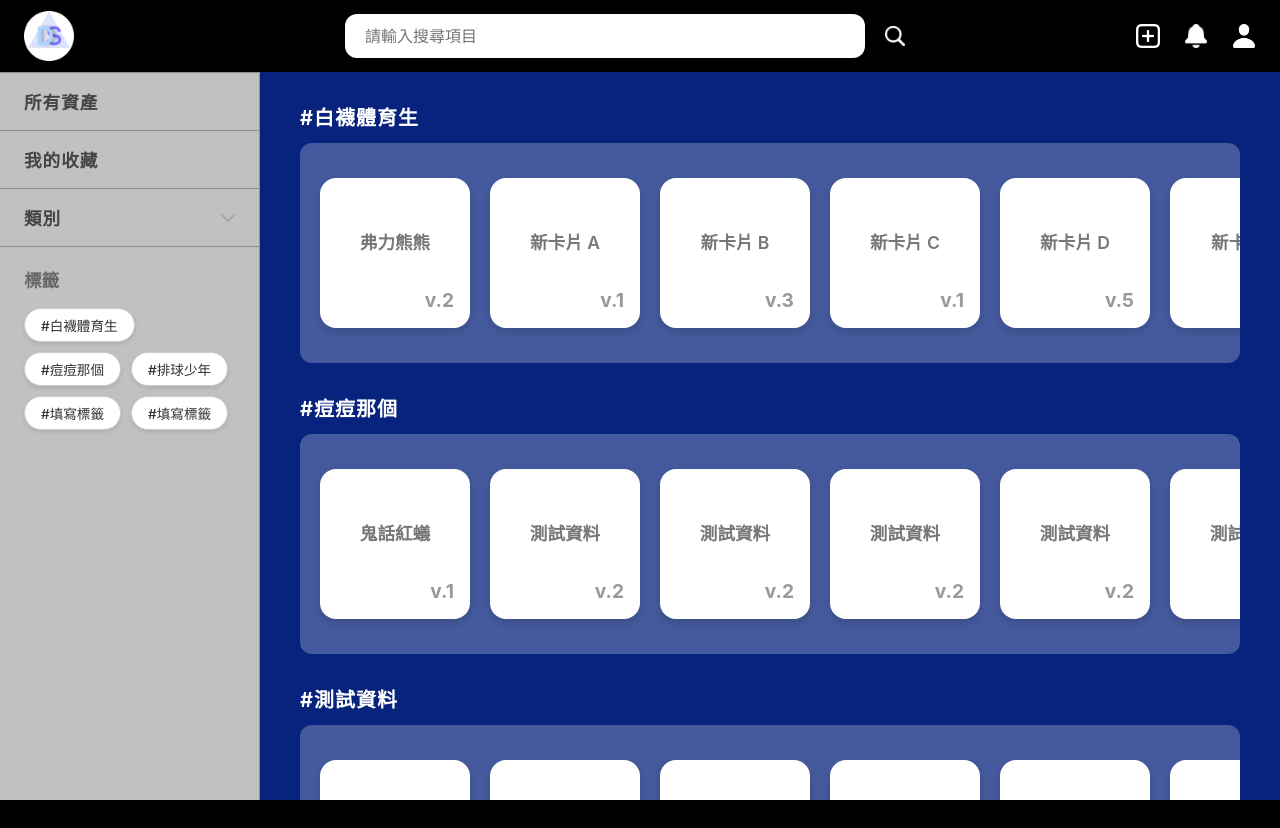
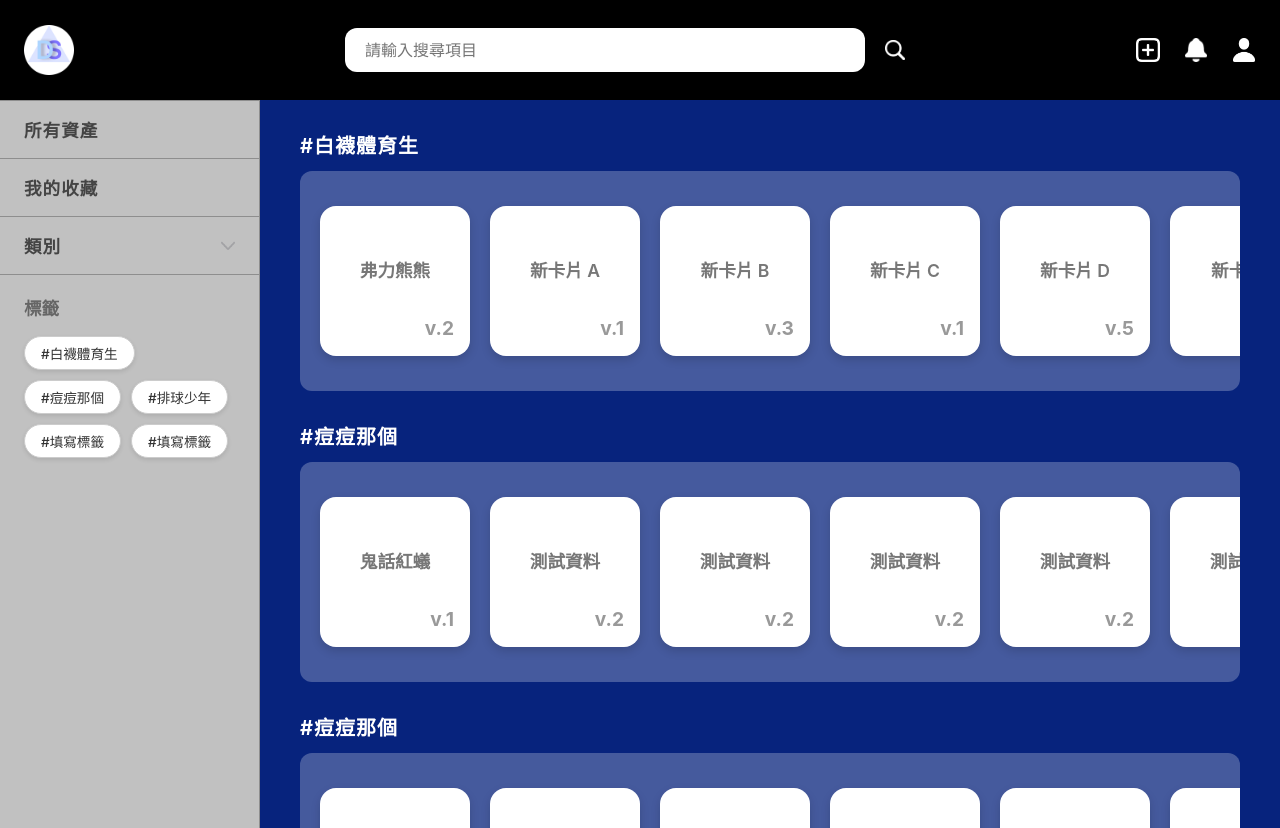
Before and after one commit to Jerry-Liu94/Database-project, a plain HTML site: page front-end/dashboard.html in a window 1280 px wide. Before the commit the page ends 800 px from the top, so only its background shows below. Drawn offline with Linux system fonts and the light colour scheme.

Commit message:
dashboard

```diff
--- a/front-end/dashboard.html
+++ b/front-end/dashboard.html
@@ -24,7 +24,7 @@
         /* --- Header --- */
         header {
             background-color: #000;
-            height: 72px;
+            height: 100px;
             display: flex;
             align-items: center;
             padding: 0 24px;
@@ -390,7 +390,7 @@
                 </div>
             </div>
 
-            <div class="section-header">#測試資料</div>
+            <div class="section-header">#痘痘那個</div>
             <div class="content-row">
                 <div class="card">
                     <div class="card-title">鬼話紅蟻</div>
```
